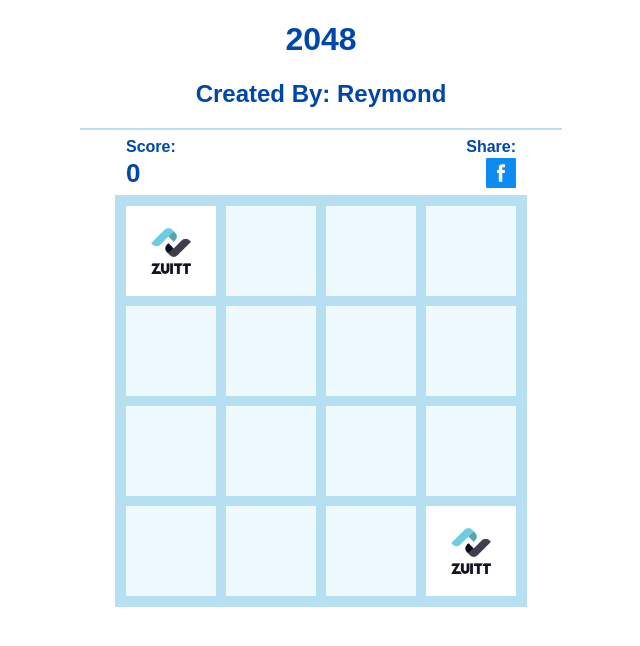
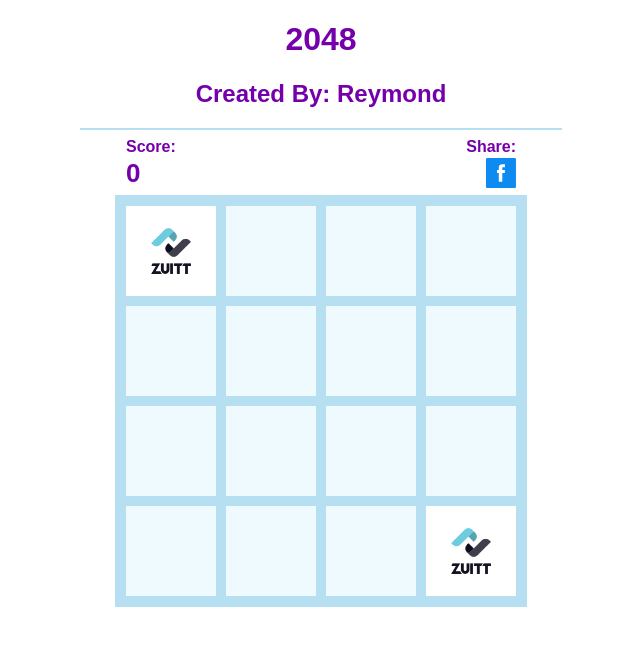
Before and after one commit to mondy23/andal-2048-jsfcb, a plain HTML site: page index.html in a window 1280 px wide. Shown: the whole page, without its empty margins (319-959 px from the left). Drawn offline with Linux system fonts and the light colour scheme.

```diff
--- a/style.css
+++ b/style.css
@@ -68,7 +68,7 @@
 body {
   font-family: Arial, Helvetica, sans-serif;
   text-align: center;
-  color: #0047ab;
+  color: #7500ab;
 }
 
 hr {
```
